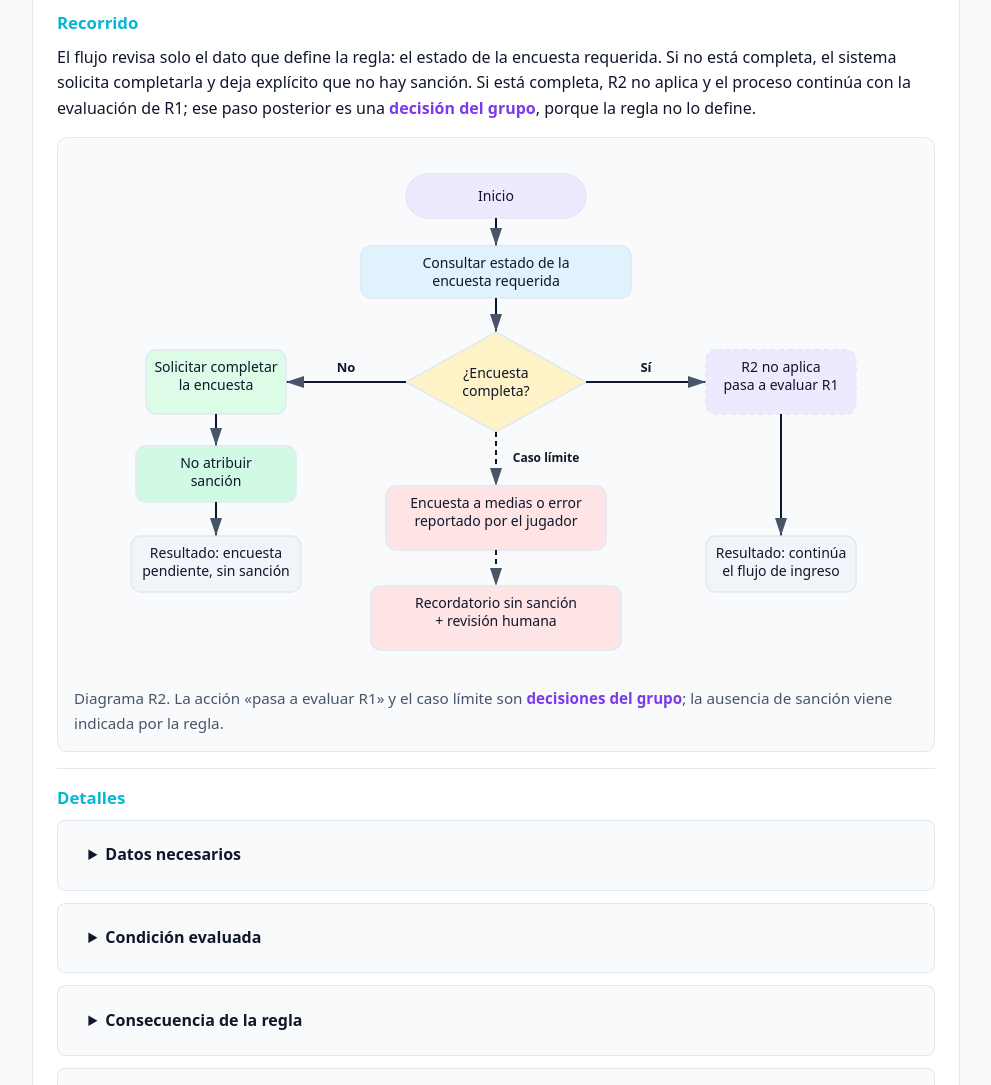
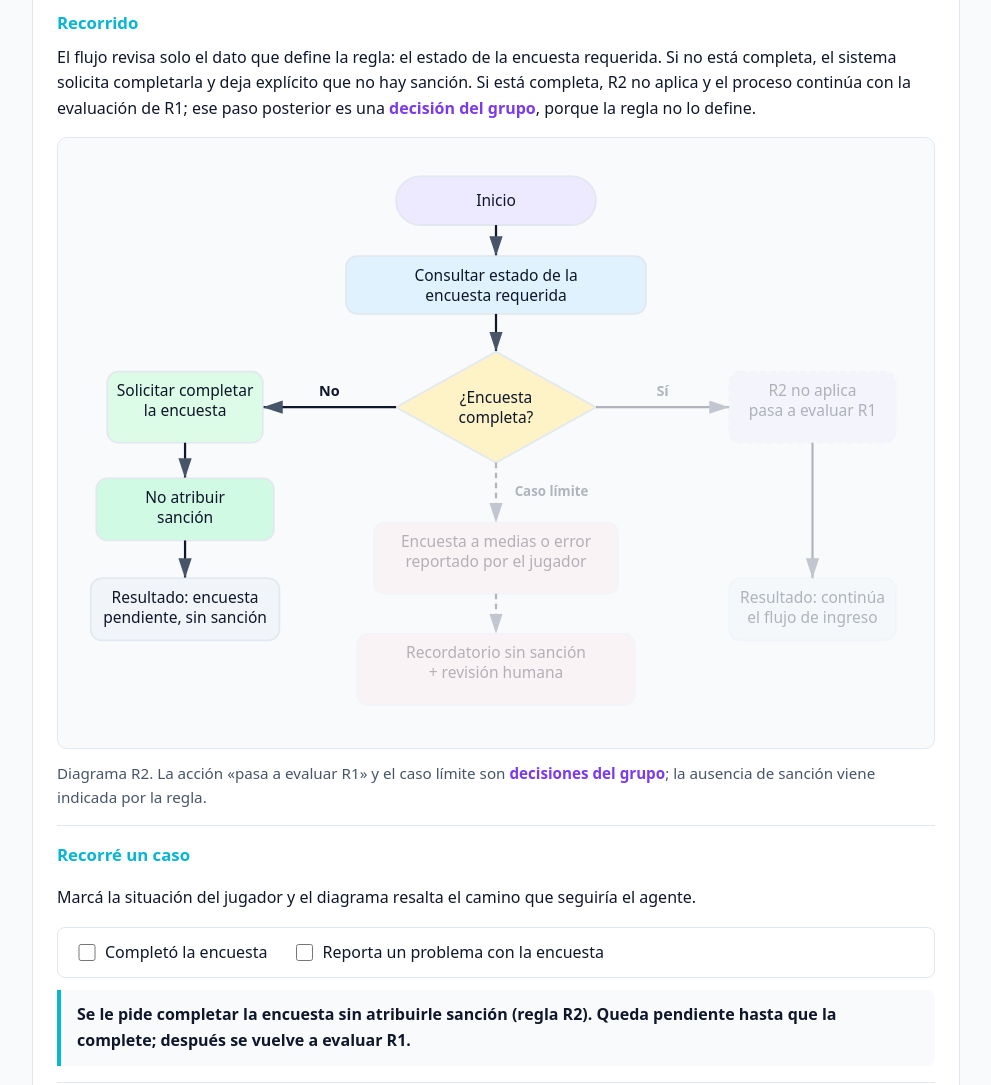
Before and after one commit to Nicoalazar/tp3-frontend-grupo15, a plain HTML site: page index.html in a window 1280 px wide. Shown: the part 4280-5365 px from the top of the page, without its empty margins (144-1135 px from the left). Drawn offline with Linux system fonts and the light colour scheme.

Commit message:
feat(r2): simulador «Recorré un caso» sobre el diagrama de main
- index.html: se anotan los nodos y flechas del diagrama R2 con data-id
  (A a I), se marca la figura como figura y el svg como diagrama, y se
  agrega el bloque del simulador con las casillas «Completó la encuesta»
  y «Reporta un problema».
- script.js: la logica de R2 sigue la estructura real del diagrama:
  encuesta completa (R2 no aplica), problema (caso limite con revision
  humana) o encuesta pendiente sin sancion.
- README.md: se actualizan «Qué tiene la landing» y el registro de
  iteraciones.

Co-Authored-By: Claude Haiku 5.5 <noreply@anthropic.com>

```diff
--- a/index.html
+++ b/index.html
@@ -189,8 +189,8 @@
         <h3>Recorrido</h3>
         <p class="explicacion">El flujo revisa solo el dato que define la regla: el estado de la encuesta requerida. Si no está completa, el sistema solicita completarla y deja explícito que no hay sanción. Si está completa, R2 no aplica y el proceso continúa con la evaluación de R1; ese paso posterior es una <span class="marca-grupo">decisión del grupo</span>, porque la regla no lo define.</p>
 
-        <figure class="diagrama">
-          <svg viewBox="0 0 760 520" role="img" aria-labelledby="r2-titulo r2-desc" xmlns="http://www.w3.org/2000/svg">
+        <figure class="figura">
+          <svg class="diagrama" viewBox="0 0 760 520" role="img" aria-labelledby="r2-titulo r2-desc" xmlns="http://www.w3.org/2000/svg">
             <title id="r2-titulo">Diagrama del flujo R2</title>
             <desc id="r2-desc">Inicio, consulta del estado de la encuesta requerida, decisión. Si no está completa: solicita completar encuesta sin atribuir sanción y resultado pendiente. Si está completa: R2 no aplica y pasa a evaluar R1. Caso límite: error o encuesta a medias deriva a revisión humana.</desc>
             <defs>
@@ -199,71 +199,82 @@
               </marker>
             </defs>
 
-            <rect x="290" y="20" width="180" height="44" rx="22" class="nodo nodo-inicio" />
-            <text x="380" y="47" text-anchor="middle" class="nodo-texto">Inicio</text>
+            <rect data-id="A" x="290" y="20" width="180" height="44" rx="22" class="nodo nodo-inicio" />
+            <text data-id="A" x="380" y="47" text-anchor="middle" class="nodo-texto">Inicio</text>
 
-            <line x1="380" y1="64" x2="380" y2="92" class="flecha" marker-end="url(#flecha-r2)" />
+            <line data-id="A-B" x1="380" y1="64" x2="380" y2="92" class="flecha" marker-end="url(#flecha-r2)" />
 
-            <rect x="245" y="92" width="270" height="52" rx="10" class="nodo nodo-dato" />
-            <text x="380" y="114" text-anchor="middle" class="nodo-texto">Consultar estado de la</text>
-            <text x="380" y="132" text-anchor="middle" class="nodo-texto">encuesta requerida</text>
+            <rect data-id="B" x="245" y="92" width="270" height="52" rx="10" class="nodo nodo-dato" />
+            <text data-id="B" x="380" y="114" text-anchor="middle" class="nodo-texto">Consultar estado de la</text>
+            <text data-id="B" x="380" y="132" text-anchor="middle" class="nodo-texto">encuesta requerida</text>
 
-            <line x1="380" y1="144" x2="380" y2="178" class="flecha" marker-end="url(#flecha-r2)" />
+            <line data-id="B-C" x1="380" y1="144" x2="380" y2="178" class="flecha" marker-end="url(#flecha-r2)" />
 
-            <polygon points="380,178 470,228 380,278 290,228" class="nodo nodo-decision" />
-            <text x="380" y="224" text-anchor="middle" class="nodo-texto">¿Encuesta</text>
-            <text x="380" y="242" text-anchor="middle" class="nodo-texto">completa?</text>
+            <polygon data-id="C" points="380,178 470,228 380,278 290,228" class="nodo nodo-decision" />
+            <text data-id="C" x="380" y="224" text-anchor="middle" class="nodo-texto">¿Encuesta</text>
+            <text data-id="C" x="380" y="242" text-anchor="middle" class="nodo-texto">completa?</text>
 
             <!-- Rama No -->
-            <line x1="290" y1="228" x2="170" y2="228" class="flecha" marker-end="url(#flecha-r2)" />
-            <text x="230" y="218" text-anchor="middle" class="etiqueta-rama">No</text>
+            <line data-id="C-D" x1="290" y1="228" x2="170" y2="228" class="flecha" marker-end="url(#flecha-r2)" />
+            <text data-id="C-D" x="230" y="218" text-anchor="middle" class="etiqueta-rama">No</text>
 
-            <rect x="30" y="196" width="140" height="64" rx="10" class="nodo nodo-accion" />
-            <text x="100" y="218" text-anchor="middle" class="nodo-texto">Solicitar completar</text>
-            <text x="100" y="236" text-anchor="middle" class="nodo-texto">la encuesta</text>
+            <rect data-id="D" x="30" y="196" width="140" height="64" rx="10" class="nodo nodo-accion" />
+            <text data-id="D" x="100" y="218" text-anchor="middle" class="nodo-texto">Solicitar completar</text>
+            <text data-id="D" x="100" y="236" text-anchor="middle" class="nodo-texto">la encuesta</text>
 
-            <line x1="100" y1="260" x2="100" y2="292" class="flecha" marker-end="url(#flecha-r2)" />
+            <line data-id="D-E" x1="100" y1="260" x2="100" y2="292" class="flecha" marker-end="url(#flecha-r2)" />
 
-            <rect x="20" y="292" width="160" height="56" rx="10" class="nodo nodo-regla" />
-            <text x="100" y="314" text-anchor="middle" class="nodo-texto">No atribuir</text>
-            <text x="100" y="332" text-anchor="middle" class="nodo-texto">sanción</text>
+            <rect data-id="E" x="20" y="292" width="160" height="56" rx="10" class="nodo nodo-regla" />
+            <text data-id="E" x="100" y="314" text-anchor="middle" class="nodo-texto">No atribuir</text>
+            <text data-id="E" x="100" y="332" text-anchor="middle" class="nodo-texto">sanción</text>
 
-            <line x1="100" y1="348" x2="100" y2="382" class="flecha" marker-end="url(#flecha-r2)" />
+            <line data-id="E-F" x1="100" y1="348" x2="100" y2="382" class="flecha" marker-end="url(#flecha-r2)" />
 
-            <rect x="15" y="382" width="170" height="56" rx="10" class="nodo nodo-resultado" />
-            <text x="100" y="404" text-anchor="middle" class="nodo-texto">Resultado: encuesta</text>
-            <text x="100" y="422" text-anchor="middle" class="nodo-texto">pendiente, sin sanción</text>
+            <rect data-id="F" x="15" y="382" width="170" height="56" rx="10" class="nodo nodo-resultado" />
+            <text data-id="F" x="100" y="404" text-anchor="middle" class="nodo-texto">Resultado: encuesta</text>
+            <text data-id="F" x="100" y="422" text-anchor="middle" class="nodo-texto">pendiente, sin sanción</text>
 
             <!-- Rama Sí -->
-            <line x1="470" y1="228" x2="590" y2="228" class="flecha" marker-end="url(#flecha-r2)" />
-            <text x="530" y="218" text-anchor="middle" class="etiqueta-rama">Sí</text>
+            <line data-id="C-G" x1="470" y1="228" x2="590" y2="228" class="flecha" marker-end="url(#flecha-r2)" />
+            <text data-id="C-G" x="530" y="218" text-anchor="middle" class="etiqueta-rama">Sí</text>
 
-            <rect x="590" y="196" width="150" height="64" rx="10" class="nodo nodo-grupo" />
-            <text x="665" y="218" text-anchor="middle" class="nodo-texto">R2 no aplica</text>
-            <text x="665" y="236" text-anchor="middle" class="nodo-texto">pasa a evaluar R1</text>
+            <rect data-id="G" x="590" y="196" width="150" height="64" rx="10" class="nodo nodo-grupo" />
+            <text data-id="G" x="665" y="218" text-anchor="middle" class="nodo-texto">R2 no aplica</text>
+            <text data-id="G" x="665" y="236" text-anchor="middle" class="nodo-texto">pasa a evaluar R1</text>
 
-            <line x1="665" y1="260" x2="665" y2="382" class="flecha" marker-end="url(#flecha-r2)" />
+            <line data-id="G-Gf" x1="665" y1="260" x2="665" y2="382" class="flecha" marker-end="url(#flecha-r2)" />
 
-            <rect x="590" y="382" width="150" height="56" rx="10" class="nodo nodo-resultado" />
-            <text x="665" y="404" text-anchor="middle" class="nodo-texto">Resultado: continúa</text>
-            <text x="665" y="422" text-anchor="middle" class="nodo-texto">el flujo de ingreso</text>
+            <rect data-id="Gf" x="590" y="382" width="150" height="56" rx="10" class="nodo nodo-resultado" />
+            <text data-id="Gf" x="665" y="404" text-anchor="middle" class="nodo-texto">Resultado: continúa</text>
+            <text data-id="Gf" x="665" y="422" text-anchor="middle" class="nodo-texto">el flujo de ingreso</text>
 
             <!-- Caso límite -->
-            <line x1="380" y1="278" x2="380" y2="332" class="flecha flecha-limite" marker-end="url(#flecha-r2)" />
-            <text x="430" y="308" text-anchor="middle" class="etiqueta-rama etiqueta-limite">Caso límite</text>
+            <line data-id="C-H" x1="380" y1="278" x2="380" y2="332" class="flecha flecha-limite" marker-end="url(#flecha-r2)" />
+            <text data-id="C-H" x="430" y="308" text-anchor="middle" class="etiqueta-rama etiqueta-limite">Caso límite</text>
 
-            <rect x="270" y="332" width="220" height="64" rx="10" class="nodo nodo-humano" />
-            <text x="380" y="354" text-anchor="middle" class="nodo-texto">Encuesta a medias o error</text>
-            <text x="380" y="372" text-anchor="middle" class="nodo-texto">reportado por el jugador</text>
+            <rect data-id="H" x="270" y="332" width="220" height="64" rx="10" class="nodo nodo-humano" />
+            <text data-id="H" x="380" y="354" text-anchor="middle" class="nodo-texto">Encuesta a medias o error</text>
+            <text data-id="H" x="380" y="372" text-anchor="middle" class="nodo-texto">reportado por el jugador</text>
 
-            <line x1="380" y1="396" x2="380" y2="432" class="flecha flecha-limite" marker-end="url(#flecha-r2)" />
+            <line data-id="H-Hf" x1="380" y1="396" x2="380" y2="432" class="flecha flecha-limite" marker-end="url(#flecha-r2)" />
 
-            <rect x="255" y="432" width="250" height="64" rx="10" class="nodo nodo-humano" />
-            <text x="380" y="454" text-anchor="middle" class="nodo-texto">Recordatorio sin sanción</text>
-            <text x="380" y="472" text-anchor="middle" class="nodo-texto">+ revisión humana</text>
+            <rect data-id="Hf" x="255" y="432" width="250" height="64" rx="10" class="nodo nodo-humano" />
+            <text data-id="Hf" x="380" y="454" text-anchor="middle" class="nodo-texto">Recordatorio sin sanción</text>
+            <text data-id="Hf" x="380" y="472" text-anchor="middle" class="nodo-texto">+ revisión humana</text>
           </svg>
           <figcaption>Diagrama R2. La acción «pasa a evaluar R1» y el caso límite son <span class="marca-grupo">decisiones del grupo</span>; la ausencia de sanción viene indicada por la regla.</figcaption>
         </figure>
+      </div>
+
+      <div class="subbloque simulador" data-flujo="r2">
+        <h3>Recorré un caso</h3>
+        <p>Marcá la situación del jugador y el diagrama resalta el camino que seguiría el agente.</p>
+        <fieldset>
+          <legend class="sr-only">Situación del jugador para R2</legend>
+          <label><input type="checkbox" name="encuesta"> Completó la encuesta</label>
+          <label><input type="checkbox" name="problema"> Reporta un problema con la encuesta</label>
+        </fieldset>
+        <p class="resultado" aria-live="polite"></p>
       </div>
 
       <div class="subbloque detalles">
--- a/script.js
+++ b/script.js
@@ -68,23 +68,22 @@
     },
 
     r2: function (v) {
-      var pasos = ["A", "A-B", "B", "B-C", "C"];
+      var inicio = ["A", "A-B", "B", "B-C", "C"];
       if (v.encuesta) {
         return {
-          pasos: pasos.concat(["C-G", "G", "G-Gf", "Gf"]),
+          pasos: inicio.concat(["C-G", "G", "G-Gf", "Gf"]),
           texto: "La encuesta ya está completa: R2 no aplica y se sigue con la evaluación de R1 (decisión del grupo)."
         };
       }
-      pasos = pasos.concat(["C-D", "D", "D-E", "E", "E-F", "F"]);
       if (v.problema) {
         return {
-          pasos: pasos.concat(["F-H", "H", "H-Hf", "Hf"]),
-          texto: "Se le pide completar la encuesta sin atribuirle sanción (regla R2). Como reporta un problema, lo revisa una persona de soporte (decisión del grupo)."
+          pasos: inicio.concat(["C-H", "H", "H-Hf", "Hf"]),
+          texto: "Se le pide completar la encuesta sin atribuirle sanción (regla R2). Como reporta un problema, el caso pasa a revisión humana y el recordatorio queda sin sanción (decisión del grupo)."
         };
       }
       return {
-        pasos: pasos.concat(["F-I", "I"]),
-        texto: "Se le pide completar la encuesta sin atribuirle sanción (regla R2). Cuando la complete, se vuelve a evaluar R1."
+        pasos: inicio.concat(["C-D", "D", "D-E", "E", "E-F", "F"]),
+        texto: "Se le pide completar la encuesta sin atribuirle sanción (regla R2). Queda pendiente hasta que la complete; después se vuelve a evaluar R1."
       };
     }
   };
```
Also changed, not shown: 1 other file.
